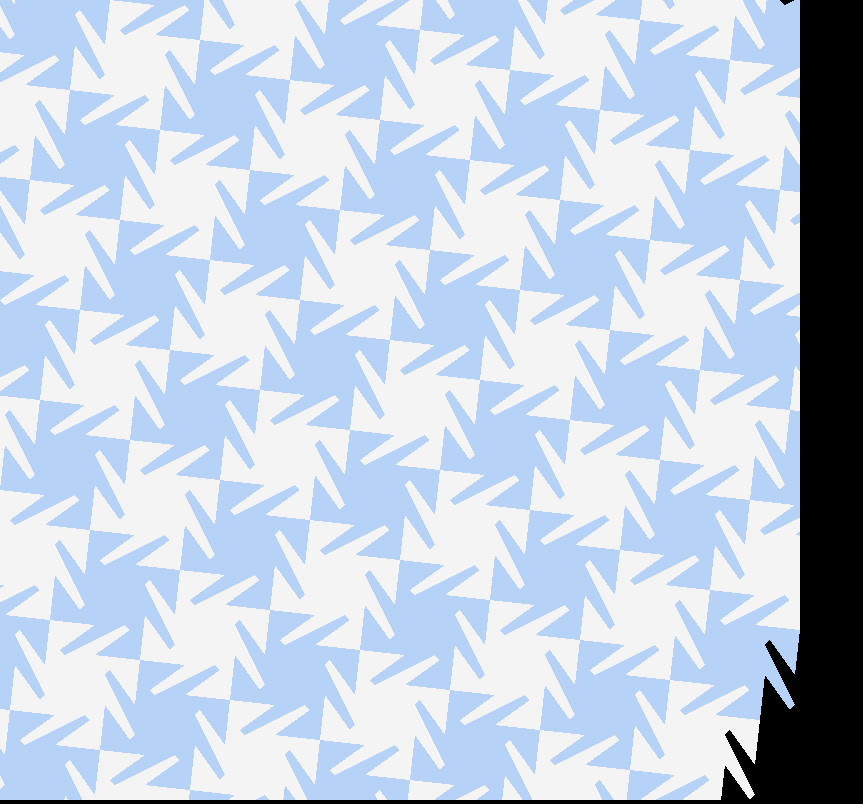
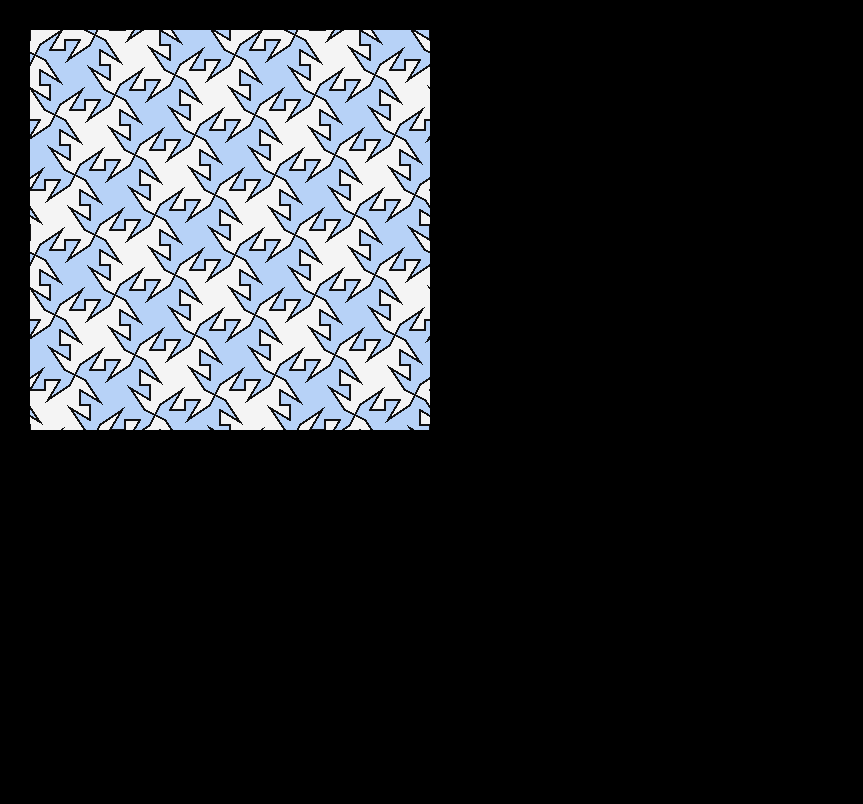
Before and after one commit to JFonS/PixiTest, a plain HTML site: page index.html in a window 1280 px wide. Shown: the whole page, without its empty margins (0-863 px from the left). Drawn offline with Linux system fonts and the light colour scheme; animation ran at ten frames a second.

Commit message:
Optimized

```diff
--- /dev/null
+++ b/functions.js
@@ -0,0 +1,139 @@
+function expandKernel(kernel, n) {
+
+    var kernel180 = rotateSpine(kernel, kernel.last(), 180);
+    kernel180.reverse();
+    kernel180.shift();
+
+    var longKernel = kernel.concat(kernel180);
+
+    result = longKernel.clone();
+
+    for (var i = 1; i < n; i++) {
+        //console.log(i, result)
+        var firstPoint = longKernel[0];
+        var lastPoint = result.last();
+        var vector = {
+            x: lastPoint.x - firstPoint.x,
+            y: lastPoint.y - firstPoint.y
+        }
+
+        //console.log(firstPoint, lastPoint, vector);
+
+        var tKernel = translateSpine(longKernel, vector);
+        longKernel = rotateSpine(tKernel, result.last(), 360 / n);
+        var k2 = longKernel.clone();
+        k2.shift();
+
+
+        result = result.concat(k2);
+    };
+
+    //console.log("result", result);
+
+    var minX = 0,
+        minY = 0;
+    result.forEach(function(p) {
+        minX = Math.min(p.x, minX);
+        minY = Math.min(p.y, minY);
+    });
+
+    if (minX < 0) {
+        result.forEach(function(p) {
+            p.x -= minX;
+        });
+    }
+
+
+    if (minY < 0) {
+        result.forEach(function(p) {
+            p.y -= minY;
+        });
+    }
+
+    var result = toPolygon(result);
+    return result;
+}
+
+function getTexture(kernel, n, fillColor) {
+
+    var polygon = expandKernel(kernel, n);
+    var result = new PIXI.Graphics();
+    result.lineStyle(2, 0x111111, 1);
+    result.beginFill(fillColor);
+    result.drawPolygon(polygon);
+    var bounds = result.getBounds();
+    console.log(bounds);
+    var texture = new PIXI.RenderTexture(renderer, bounds.width, bounds.height);
+
+    texture.render(result);
+    return texture;
+}
+
+function drawTiled(kernel, sides, pos, size) {
+
+    //Mask
+    var mask = new PIXI.Graphics();
+    mask.beginFill();
+    mask.drawRect(0, 0, size.x, size.y);
+    mask.endFill();
+
+    //Container
+    var container = new PIXI.Container();
+    container.mask = mask;
+    container.position.set(pos.x, pos.y);
+    container.addChild(mask);
+
+    //Vector
+    if (sides == 6) {
+      var firstPoint = kernel[0];
+      var lastPoint = kernel.last();
+      var vector = {
+          x: (lastPoint.x - firstPoint.x) * 2,
+          y: (lastPoint.y - firstPoint.y) * 2
+      }
+
+      var perp = rotatePoint(vector, {x: 0,y: 0}, -360 / sides);
+    } else {
+      var firstPoint = kernel[0];
+      var lastPoint = kernel.last();
+      var vector = {
+          x: (lastPoint.x - firstPoint.x) * 2,
+          y: (lastPoint.y - firstPoint.y) * 2
+      }
+
+      var perp = rotatePoint(vector, {x: 0,y: 0}, -360 / sides);
+    }
+
+
+    var nX = 25; //Math.ceil(size.x/vector.x);
+    var nY = 25; //Math.ceil(size.y/vector.y);
+
+    //Offset
+    var offset = {
+        x: size.x / 2,
+        y: size.y / 2
+    };
+
+    //Textures
+    var textures = [];
+    var fillColor = 0xb7d2f7;
+    textures[0] = getTexture(kernel, sides, fillColor);
+
+    fillColor = 0xf4f4f4;
+    textures[1] = getTexture(kernel, sides, fillColor);
+
+    var xOff = (nX % 2 == 0) ? 0 : 1;
+    var yOff = (nY % 2 == 0) ? 0 : 1;
+
+    for (var i = -nY; i <= nY; ++i) {
+        for (var j = -nX; j <= nX; ++j) {
+            var texture = 0;
+
+            if (xor((i + xOff) % 2 == 0, (j + yOff) % 2 == 0)) texture = 1;
+            var sprite = new PIXI.Sprite(textures[texture]);
+            container.addChild(sprite);
+            sprite.position.set(offset.x + vector.x * i + perp.x * j, offset.y + vector.y * i + perp.y * j);
+        }
+    }
+    return container;
+}
--- a/index.html
+++ b/index.html
@@ -13,6 +13,7 @@
 
 </head>
 <body>
+	<script src="functions.js"></script>
 	<script src="utils.js"></script>
 	<script src="main.js"></script>
 </body>
--- a/main.js
+++ b/main.js
@@ -1,110 +1,41 @@
 // create an new instance of a pixi stage
-var stage = new PIXI.Stage(0x000000);
+var stage = new PIXI.Container(0xFF0000);
 
 // create a renderer instance
 var renderer = PIXI.autoDetectRenderer(800, 800);
 
 // add the renderer view element to the DOM
 document.body.appendChild(renderer.view);
-requestAnimationFrame(animate);
+//requestAnimationFrame(animate);
 
 var kernel = [{
     x: 0,
     y: 0
 }, {
-    x: 45,
+    x: 10,
     y: 5
-}, {
+},{
+    x: 25,
+    y: 27
+},{
+    x: 5,
+    y: 15
+},{
+    x: 5,
+    y: 30
+},{
     x: 10,
     y: 30
-}, {
-    x: 15,
-    y: 35
-}, {
-    x: 45,
-    y: 20
 }];
 
-//console.log(translateSpine(kernel, {x: 50, y: 50}));
+var sides = 4;
 
-function expandKernel(kernel, n) {
+var container = drawTiled(kernel, sides, {x: 30, y: 30}, {x: 400, y: 400});
+stage.addChild(container);
 
-    n = n || 4;
+renderer.render(stage);
 
-    var kernel180 = rotateSpine(kernel, kernel.last(), 180);
-    kernel180.reverse();
-    kernel180.shift();
-
-    var longKernel = kernel.concat(kernel180);
-
-    result = longKernel.clone();
-
-    for (var i = 1; i < n; i++) {
-        //console.log(i, result);
-        var firstPoint = longKernel[0];
-        var lastPoint = result.last();
-        var vector = {
-            x: lastPoint.x - firstPoint.x,
-            y: lastPoint.y - firstPoint.y
-        }
-
-        //console.log(firstPoint, lastPoint, vector);
-
-        var tKernel = translateSpine(longKernel, vector);
-        longKernel = rotateSpine(tKernel, result.last(), 360 / n);
-        var k2 = longKernel.clone();
-        k2.shift();
-
-        result = result.concat(k2);
-    };
-
-    //console.log("result", result);
-    var result = toPolygon(result);
-    return result;
-}
-
-function getShape(kernel, n, fillColor) {
-    n = n || 4;
-    var polygon = expandKernel(kernel, n);
-    var result = new PIXI.Graphics();
-    result.cacheAsBitmap = true;
-    result.lineStyle(3, 0x111111, 0);
-    result.beginFill(fillColor);
-    result.drawPolygon(polygon); //doesn't have a broken corner now
-    return result;
-}
-
-var n = 5;
-var firstPoint = kernel[0];
-var lastPoint = kernel.last();
-var vector = {
-    x: (lastPoint.x - firstPoint.x) * 2,
-    y: (lastPoint.y - firstPoint.y) * 2
-}
-
-var perp =  {x: vector.y * -1, y: vector.x}
-console.log(vector, perp);
-
-var offset = {
-    x: 300,
-    y: 300
-};
-
-for (var i = -n; i <= n; ++i) {
-    for (var j = -n; j <= n; ++j) {
-        var fillColor = 0xb7d2f7;
-        if (xor(i % 2 == 0, j % 2 == 0)) fillColor = 0xf4f4f4;
-        var shape = getShape(kernel, 4,fillColor);
-        stage.addChild(shape);
-        shape.position.set(offset.x + vector.x * i + perp.x * j,offset.y + vector.y * i + perp.y * j);
-    }
-}
-
-
-
-function animate() {
-
+/*function animate() {
     requestAnimationFrame(animate);
-
     renderer.render(stage);
-}
+}*/
```
Also changed, not shown: utils.js (line endings or trailing spaces).
